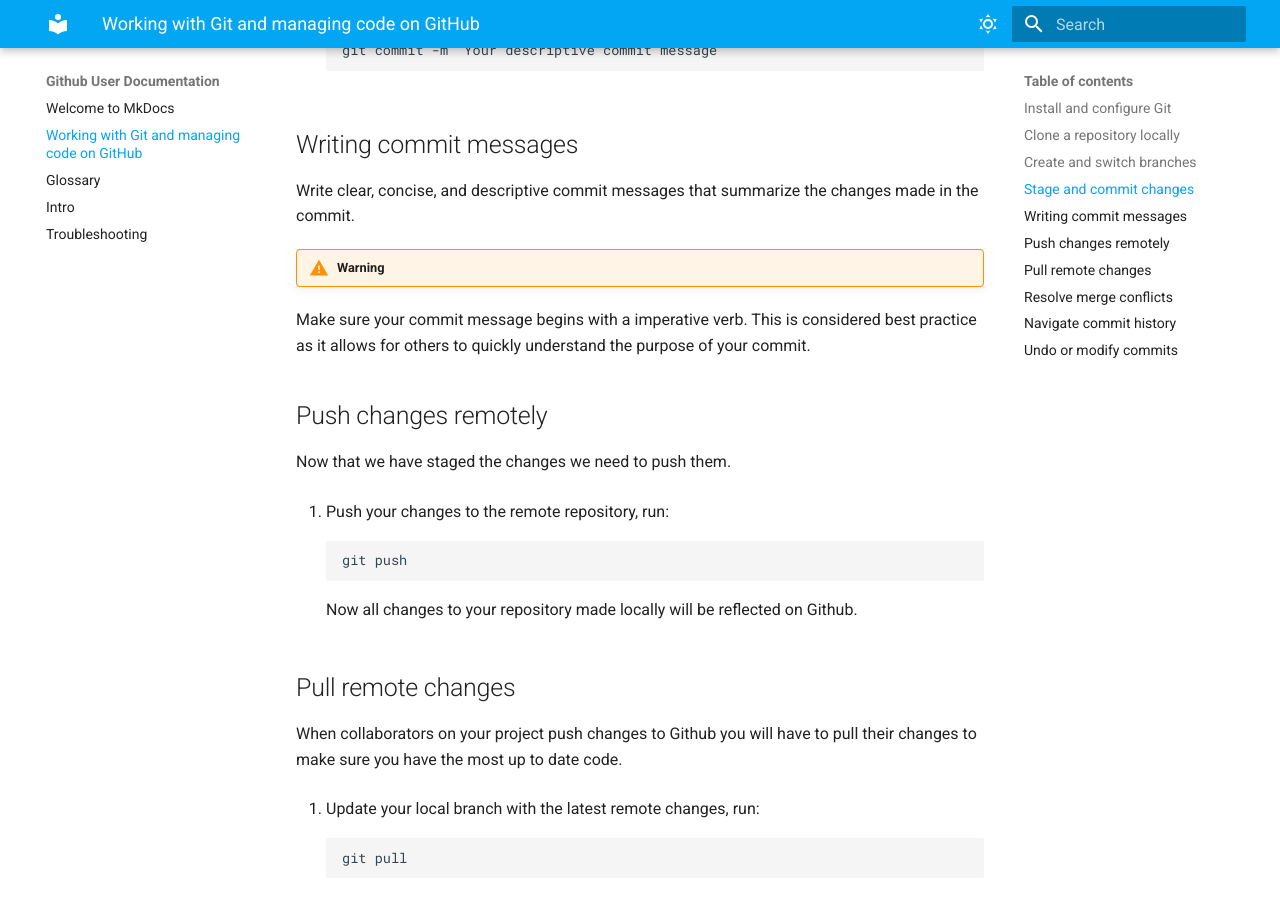
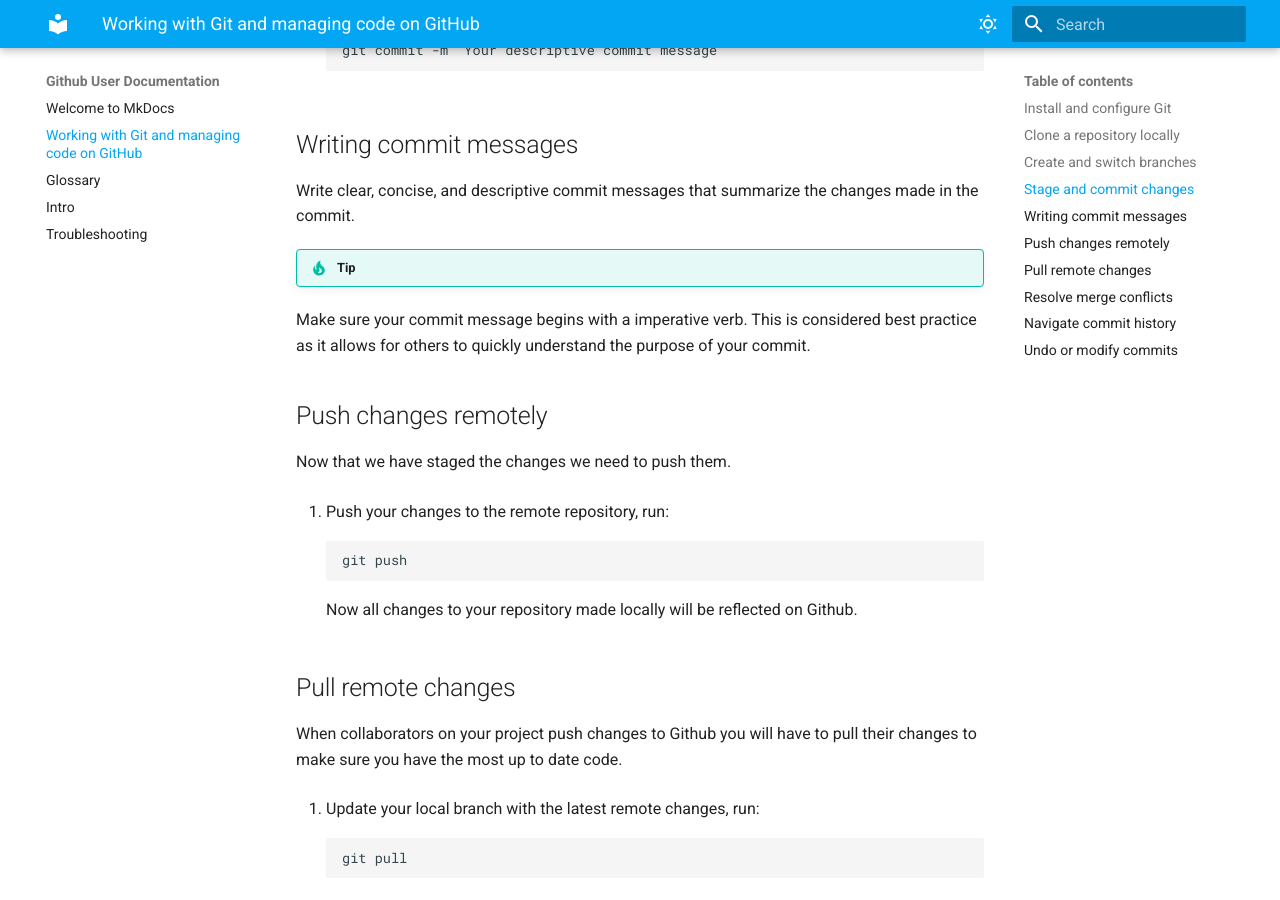
Before and after one commit to AnkitAhlwat/GitHub-User-Documentation, an MkDocs documentation site: the page built from docs/Working with Git and managing code on GitHub.md, in a window 1280 px wide and 900 px high, scrolled down 2049 px. Built offline with MkDocs 1.6.1 and Material for MkDocs 9.7.7, drawn with Linux system fonts in a browser that asks for light colours.

Commit message:
Chnage warning to tip

```diff
--- a/docs/Working with Git and managing code on GitHub.md
+++ b/docs/Working with Git and managing code on GitHub.md
@@ -77,7 +77,7 @@ Next we will make a change to the code in our cloned repository. In order for th
 
 Write clear, concise, and descriptive commit messages that summarize the changes made in the commit.
 
-!!! warning "Warning"
+!!! tip "Tip"
 Make sure your commit message begins with a imperative verb. This is considered best practice as it allows for others to quickly understand the purpose of your commit.
 
 ## Push changes remotely
```
